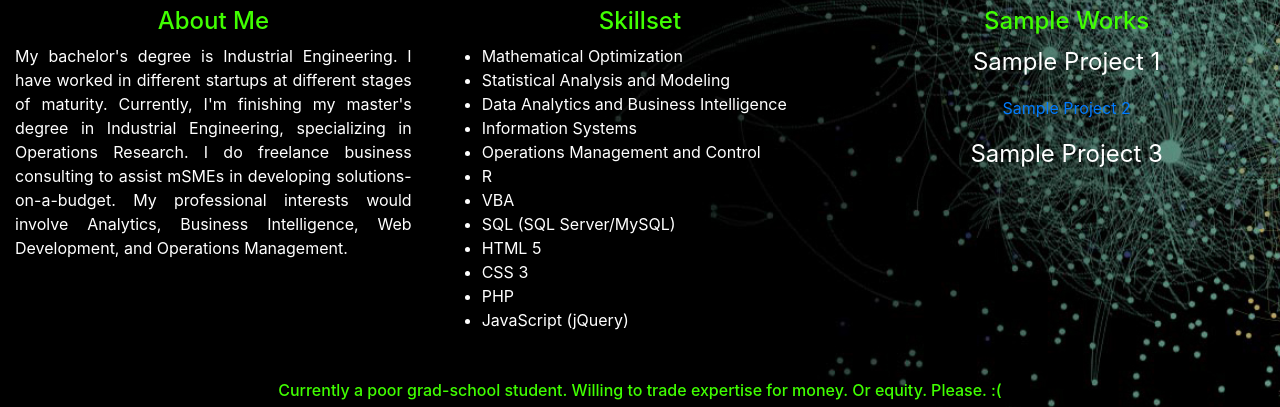
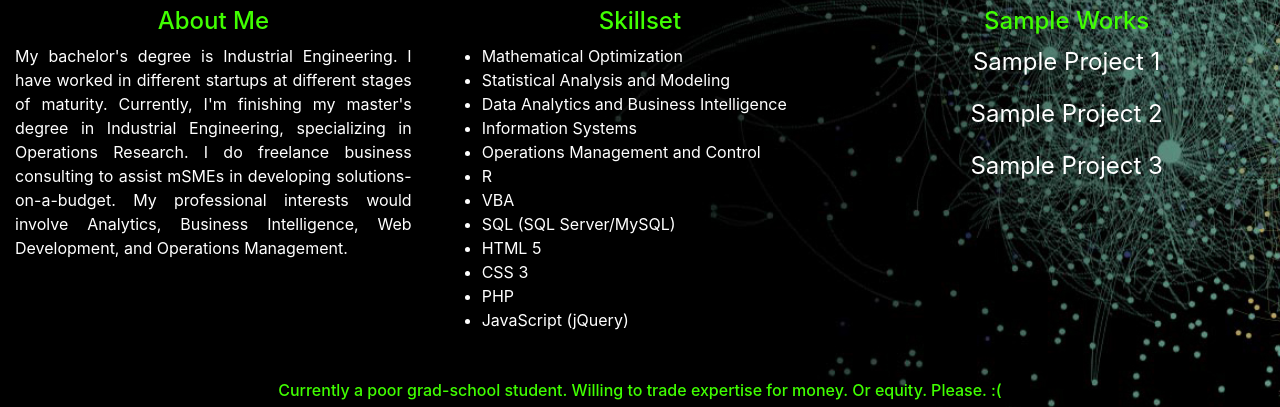
Before and after one commit to XgodhunterX/portfolio, a plain HTML site: page index.html in a window 1280 px wide. Shown: the part 345-752 px from the top of the page. Drawn offline with nearby package versions, Linux system fonts and the light colour scheme.

Commit message:
Update index.html

```diff
--- a/index.html
+++ b/index.html
@@ -77,7 +77,7 @@
 			<div class="col-md-4 col-sm-12" style="text-align: justify;">
 				<h4>Sample Works</h4>
 				<p style="text-align: center;"><a href="https://xgodhunterx.github.io/capstone1/" target="_blank" class="content1">Sample Project 1</a></p>
-				<p style="text-align: center;"><a href="https://vice-to-go.000webhostapp.com/index.php">Sample Project 2</a></p>
+				<p style="text-align: center;"><a href="https://vice-to-go.000webhostapp.com/index.php" target="_blank" class="content1">Sample Project 2</a></p>
 				<p style="text-align: center;"><a href="https://web-inventory.000webhostapp.com" target="_blank" class="content1">Sample Project 3</a></p>
 			</div>
 		</div>
```
